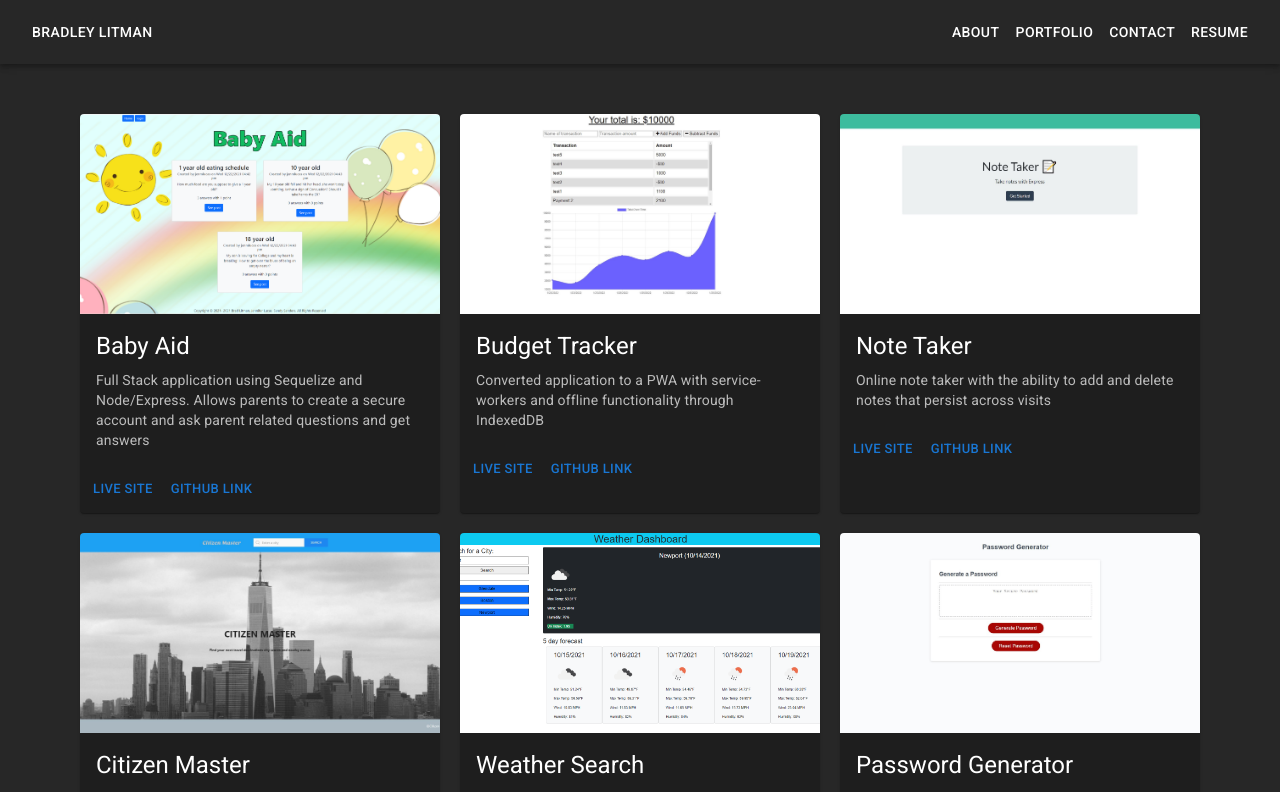
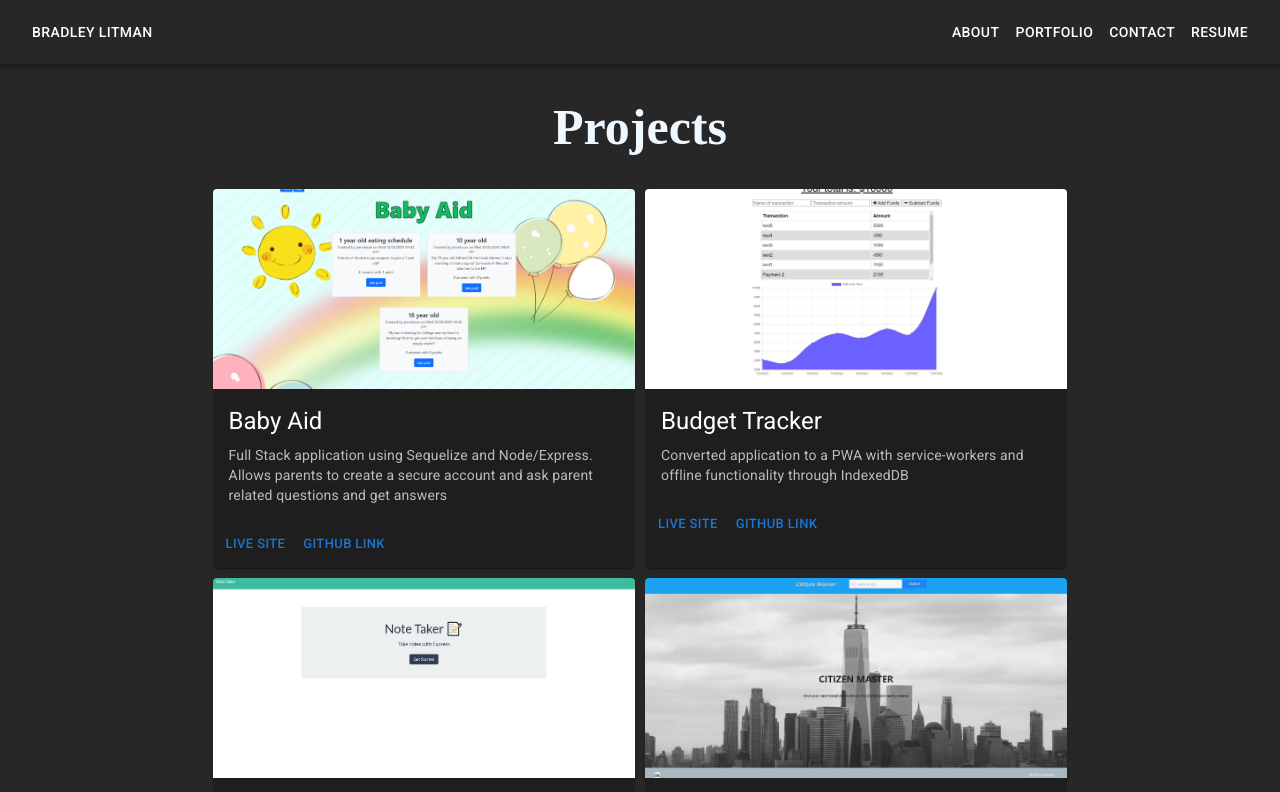
Before and after one commit to Blitman12/react-portfolio, a React (Create React App) app: page / in a window 1280 px wide. Shown: the top 792 px of the page. Built offline with nearby package versions, Linux system fonts and the light colour scheme.

Commit message:
formatted projects

```diff
--- a/src/components/Projects/Project.js
+++ b/src/components/Projects/Project.js
@@ -9,7 +9,7 @@ import Typography from '@mui/material/Typography';
 export default function Project(props) {
     const { title, image, githubLink, deployedLink, description } = props;
     return (
-        <Card sx={{ maxWidth: 360 }} className="custom-card">
+        <Card sx={{ maxWidth: 500 }} className="custom-card">
             <CardMedia
                 component="img"
                 alt="green iguana"
--- a/src/components/Projects/Projects.js
+++ b/src/components/Projects/Projects.js
@@ -48,6 +48,8 @@ const projects = [
 
 export default function Projects() {
     return (
+        <>
+            <h1 className="titles">Projects</h1>
             <div className="card-container">
                 {projects.map(project => {
                     return (
@@ -63,5 +65,6 @@ export default function Projects() {
                     )
                 })}
             </div>
+        </>
     )
 }
--- a/src/index.css
+++ b/src/index.css
@@ -4,13 +4,18 @@ body {
 }
 
 .card-container {
-  margin-top: 40px;
   display: flex;
   flex-wrap: wrap;
   justify-content: center;
 }
 
 .custom-card {
-  margin: 10px;
-  flex: 0 0 auto;
+  margin: 0px 5px 10px 5px;
+  flex: 0 0 33%;
 }
+
+.titles {
+  color:aliceblue;
+  text-align: center;
+  font-size: 50px;
+}
```
Lines whose indentation alone changed are shown as unchanged.
